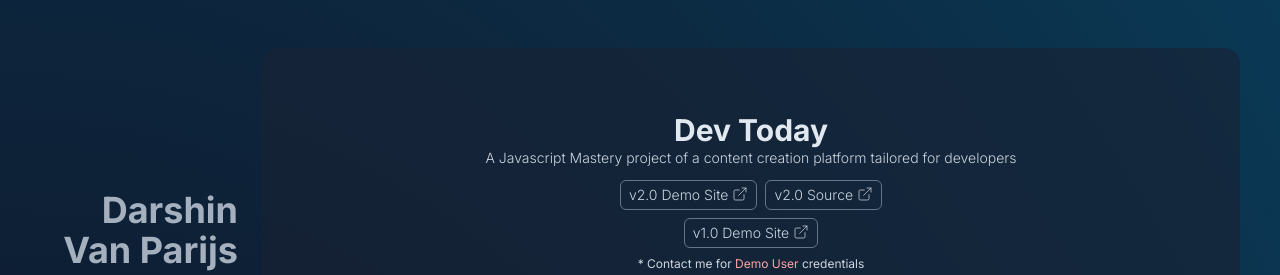
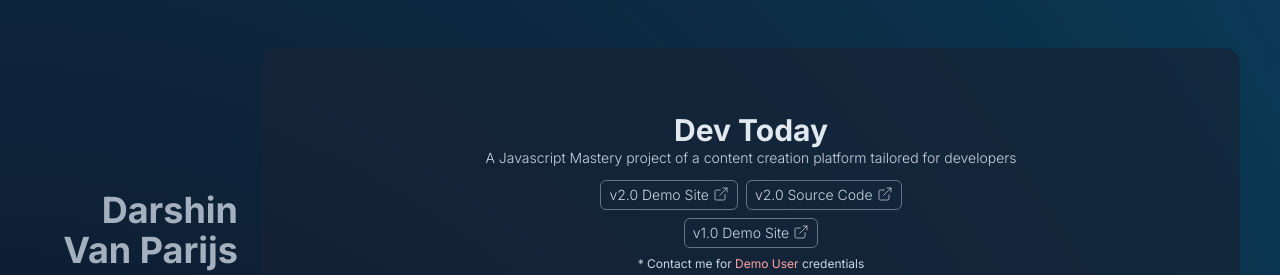
Before and after one commit to DDVVPP/PortfolioV2, a Next.js app: page /projects/dev-today in a window 1280 px wide. Shown: the top 275 px of the page. Built offline with nearby package versions, Linux system fonts and the light colour scheme.

Commit message:
style: updated spacing

```diff
--- a/components/DevToday.tsx
+++ b/components/DevToday.tsx
@@ -26,13 +26,13 @@
           {project.description}
         </p>
 
-        <div className="mt-3 flex justify-center gap-x-2">
+        <div className="mt-3 flex justify-center gap-x-2 max-sm:flex-col max-sm:items-center max-sm:gap-y-2">
           <LinkWithIcon
             label="v2.0 Demo Site"
             href="https://dev-today-v2.vercel.app"
           />
           <LinkWithIcon
-            label="v2.0 Source"
+            label="v2.0 Source Code"
             href="https://dev-today-v2.vercel.app"
           />
         </div>
@@ -55,7 +55,7 @@
       </header>
 
       <section className="flex flex-col items-center justify-center max-md:w-full">
-        <div className="relative mb-6">
+        <div className="relative mb-6 max-sm:mb-3">
           <Image
             alt="dev-today"
             src={project.mainImage}
@@ -71,7 +71,7 @@
         </div>
       </section>
 
-      <section className="mt-4 flex w-full flex-col gap-y-4">
+      <section className="mt-8 flex w-full flex-col gap-y-4">
         {projectDetails.map((project) => (
           <ProjectDetailsCard
             key={project.title}
--- a/components/Projects.tsx
+++ b/components/Projects.tsx
@@ -18,7 +18,7 @@
           return (
             <div
               key={project.title}
-              className="flex animate-pulse gap-x-8 rounded-lg p-4 pl-3 max-md:flex-col max-md:gap-y-4 max-md:px-3"
+              className="flex animate-pulse gap-x-9 rounded-lg p-4 pl-3 max-md:flex-col max-md:gap-y-4 max-md:px-3"
             >
               <div className="relative w-80 min-w-20 max-md:w-full">
                 <Image
--- a/components/shared/LinkWithIcon.tsx
+++ b/components/shared/LinkWithIcon.tsx
@@ -5,13 +5,11 @@
   return (
     <Link
       href={href}
-      className="flex w-fit items-center gap-x-1 rounded-md border border-slate-500 px-2 py-1 text-sm font-light  text-slate-300 duration-300 hover:border-red-400 hover:text-slate-300 group-hover:text-slate-200 group-hover:duration-300 max-sm:text-xs"
+      className="flex w-fit items-center gap-x-1 rounded-md border border-slate-500 px-2 py-1 text-sm font-light  text-slate-300 duration-300 hover:border-red-400 hover:text-slate-300 group-hover:text-slate-200 group-hover:duration-300 max-sm:py-0.5 max-sm:text-[11px]"
     >
       <p>{label}</p>
-      <ExternalLinkIcon
-        size={16}
-        className="mb-0.5 flex items-center stroke-slate-200 stroke-1"
-      />
+
+      <ExternalLinkIcon className="mb-0.5 flex size-4 items-center stroke-slate-200 stroke-1 max-sm:size-3" />
     </Link>
   );
 };
```
